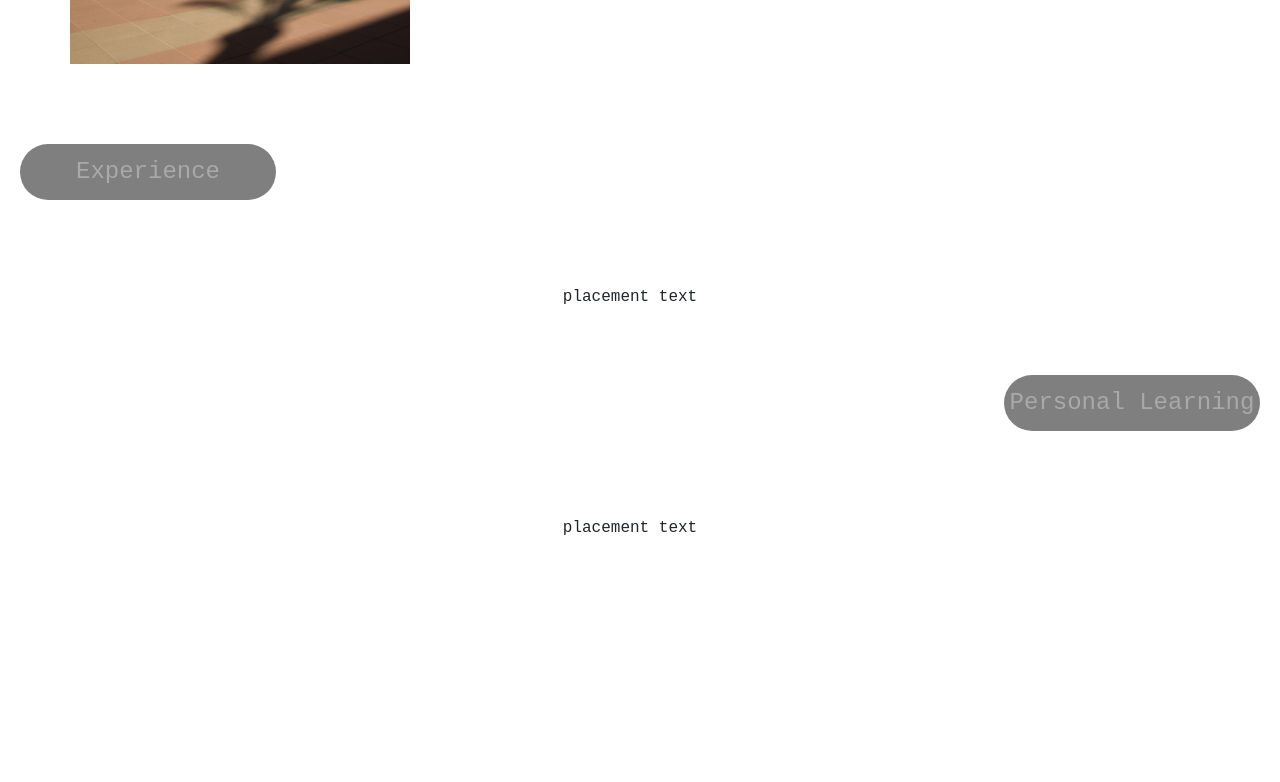
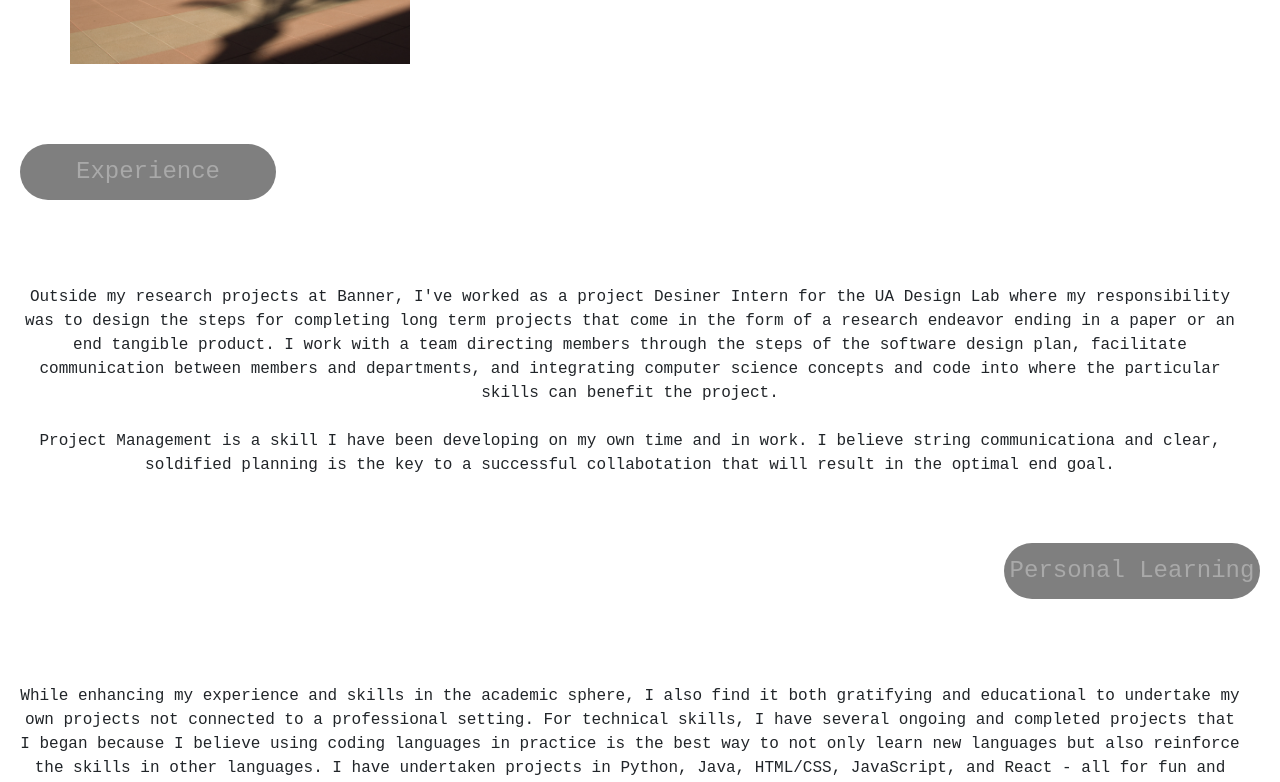
Before and after one commit to CG020/camilagrubbweb, a React (Vite) app: page /bio in a window 1280 px wide. Shown: the part 1998-2780 px from the top of the page. Before the commit the page ends 2574 px from the top, so only its background shows below. Built offline with nearby package versions, Linux system fonts and the light colour scheme.

Commit message:
added fade affect and bio page updating

```diff
--- a/src/App.css
+++ b/src/App.css
@@ -145,3 +145,16 @@
   position: relative;
   font-family: monospace, sans-serif;
 }
+
+.fadeInSection {
+  opacity: 0;
+  transform: translateY(20vh);
+  visibility: hidden;
+  transition: opacity 0.6s ease-out, transform 0.6s ease-out, visibility 0.6s;
+}
+
+.fadeInSection.isVisible {
+  opacity: 1;
+  transform: translateY(0vh);
+  visibility: visible;
+}
--- a/src/components/BioPage.tsx
+++ b/src/components/BioPage.tsx
@@ -1,5 +1,6 @@
 import Divider from "./Divider";
 import NavBar from "./NavBar";
+import { useEffect } from 'react';
 
 const BioPage = () => {
 
@@ -8,7 +9,7 @@ const BioPage = () => {
         // alignItems: 'center',
         justifyContent: 'center',
         padding: '20px',
-    }
+    };
 
     const headerText: React.CSSProperties = {
         marginLeft: '5px',
@@ -34,13 +35,37 @@ const BioPage = () => {
         textAlign: 'center',
         fontSize: '1em',
         marginTop: '35px',
-    }
+    };
+
+    useEffect(() => {
+        const handleScroll = () => {
+            const sections = document.querySelectorAll('.fadeInSection');
+
+            sections.forEach(section => {
+                const sectionTop = section.getBoundingClientRect().top;
+                const sectionBottom = section.getBoundingClientRect().bottom;
+                const partiallyInView = sectionTop < window.innerHeight && sectionBottom >= 0;
+
+                if (partiallyInView) {
+                    section.classList.add('isVisible');
+                } else {
+                    section.classList.remove('isVisible');
+                }
+            });
+        };
+
+        window.addEventListener('scroll', handleScroll);
+
+        return () => window.removeEventListener('scroll', handleScroll);
+    }, []);
+
+
 
     return(
         <div>
             <NavBar message={'My journey so far . . .'}/>
             <h1 style={headerText}><i><b>Hi! My name is<br></br> Camila Grubb</b></i></h1>
-            <div style={bioSection}>
+            <div style={bioSection} className="fadeInSection">
                 <img src="src\assets\bioProfile.jpg" className="profile-image" alt="BioProfile" style={bioImage} />
                 <p style={bioText}>I am a current alumni at the University of Arizona completing my B.S. in Computer Science, my
                     minor in Business Administration at Eller College, and my certification in Cybersecurity at UA South.<br></br>
@@ -50,7 +75,7 @@ const BioPage = () => {
             </div>
             <div>
                 <Divider title="Academics" align1='20px' align2='0px'></Divider>
-                <div style={bioSection}>
+                <div style={bioSection} className="fadeInSection">
                 <p style={bioText}> As a Computer Science student at UA, I've cultivated my skills in
                 many languages including Python, Java, Javascript, and C. Many projects I completed
                 in my classes are included on my Github profile and explained under the 'Projects' section of
@@ -66,7 +91,7 @@ const BioPage = () => {
                 </div>
 
                 <Divider title="Research" align1='auto' align2='20px'></Divider>
-                <div style={bioSection}>
+                <div style={bioSection} className="fadeInSection">
                 <img src="src\assets\sarverImage.jpg" className="sarver-image" alt="sarver" style={bioImage} />
                 <p style={bioText}> I have experience in working on collaborative research and data analysis from ongoing work at the Banner Medical
                 Center under the University of Arizona. I work with several UA students on various experiments spanning Physiology to Artificial Intelligence.
@@ -83,18 +108,31 @@ const BioPage = () => {
                 </div>
 
                 <Divider title="Experience" align1='20px' align2='0px'></Divider>
-                <div style={bioSection}>
-                <p style={bioText}> placement text
+                <div style={bioSection} className="fadeInSection">
+                <p style={bioText}> Outside my research projects at Banner, I've worked as a project Desiner Intern for the UA Design Lab where
+                my responsibility was to design the steps for completing long term projects that come in the form of a research endeavor ending in a
+                paper or an end tangible product. I work with a team directing members through the steps of the software design plan, facilitate communication between
+                members and departments, and integrating computer science concepts and code into where the particular skills can benefit the project. <br></br><br></br>
+                Project Management is a skill I have been developing on my own time and in work. I believe string communicationa and clear, soldified planning is the
+                key to a successful collabotation that will result in the optimal end goal.
                 </p>
                 </div>
 
                 <Divider title="Personal Learning" align1='auto' align2='20px'></Divider>
-                <div style={bioSection}>
-                <p style={bioText}> placement text
+                <div style={bioSection} className="fadeInSection">
+                <p style={bioText}> While enhancing my experience and skills in the academic sphere, I also find it both gratifying and educational to
+                undertake my own projects not connected to a professional setting. For technical skills, I have several ongoing and completed projects
+                that I began because I believe using coding languages in practice is the best way to not only learn new languages but also reinforce the skills
+                in other languages. I have undertaken projects in Python, Java, HTML/CSS, JavaScript, and React - all for fun and improvement. <br></br><br></br>
+                Alongside my love of coding, I have other interests and hobbies that keep my life balanced and grounded. I shoot archery as a hobby with my family -
+                improving my aim every day - as well as hike around the trails around the archery range in Tucson's lovely desert terrain. I love to read and write
+                with a dream to publish some short stories someday on the subject of escapism in the modern day. I've even included some of my book recommendations
+                under the 'Play' section in the homepage!<br></br><br></br> I've recently gotten into photography partially fueled by my love of travel. I feature a lot
+                of my photos on this webpage and will continue to research it as an interest.
                 </p>
                 </div>
             </div>
-          </div>
+        </div>
     );
 }
 
```
